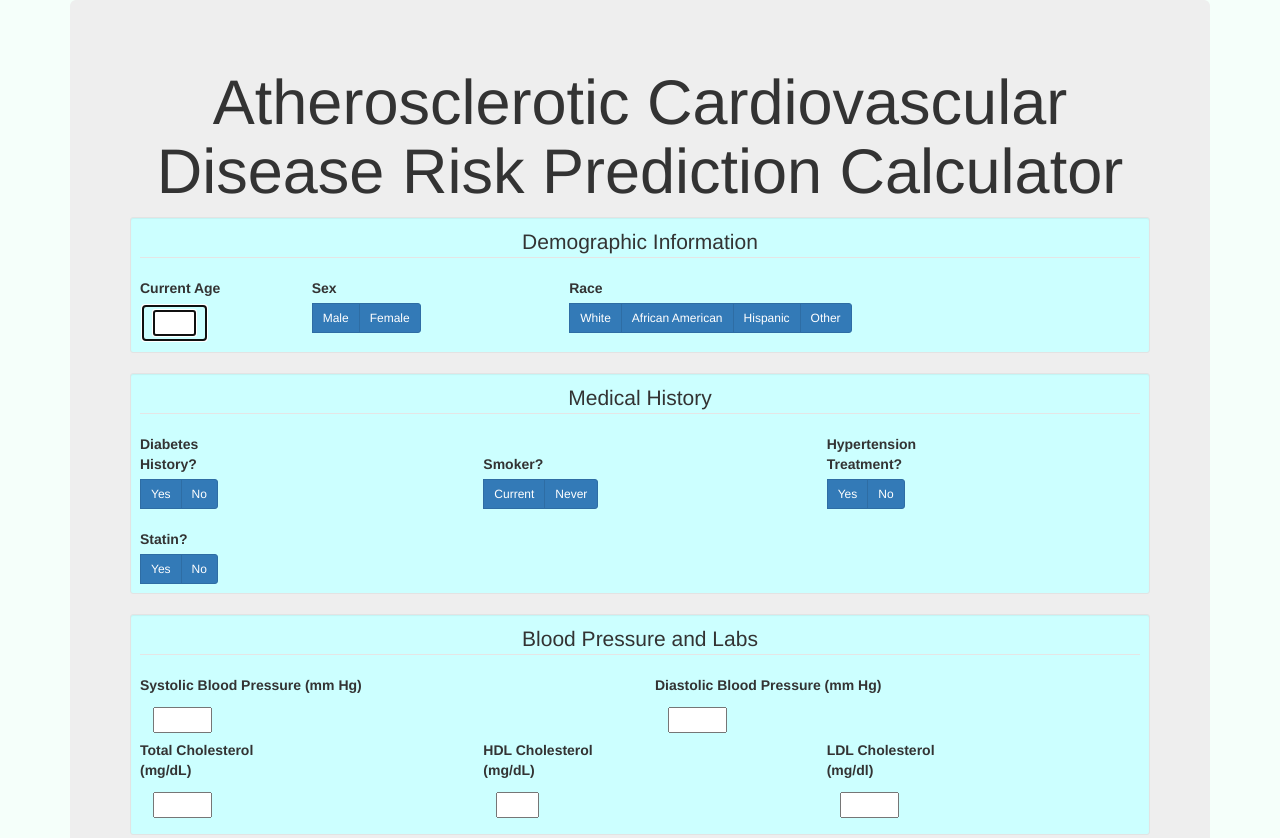
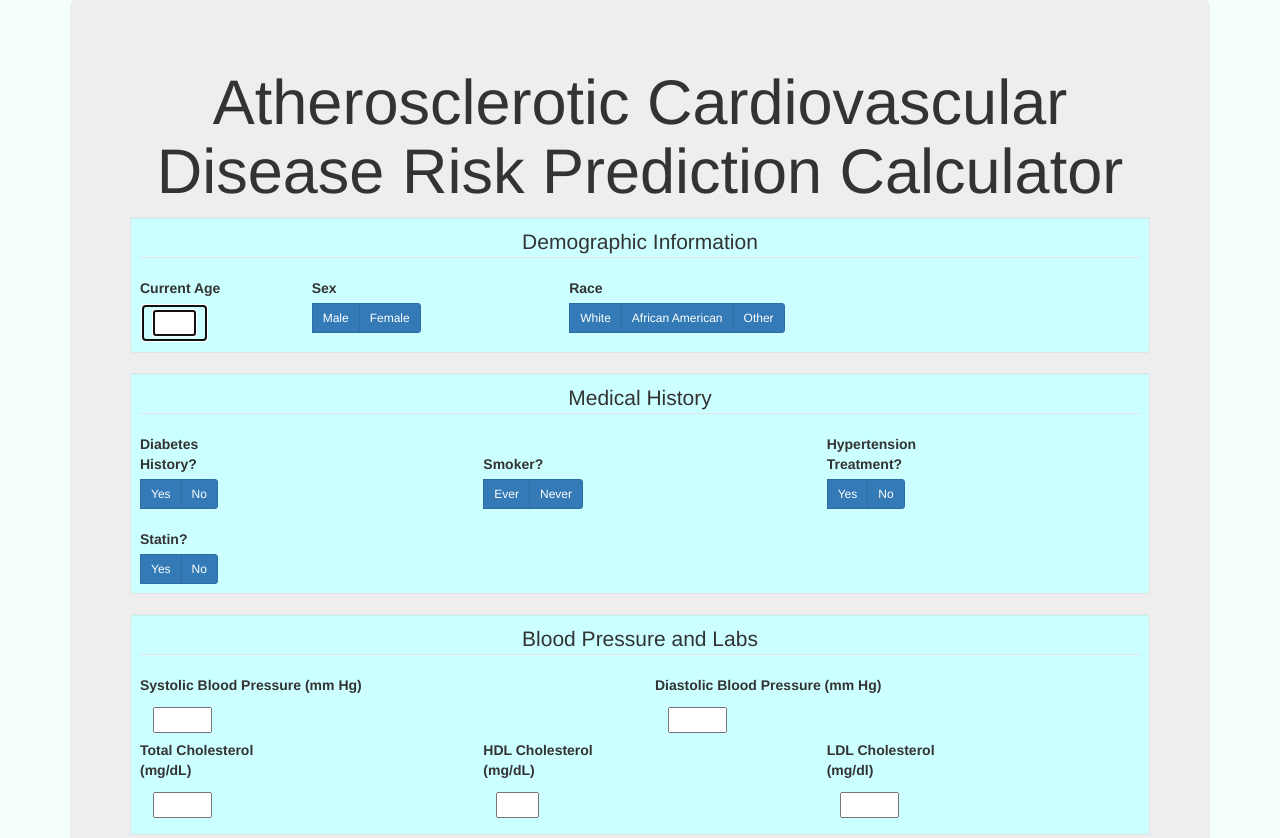
Before and after one commit to BOS-MAV/ACVD_Risk_Calculator, a plain HTML site: page index.html in a window 1280 px wide. Shown: the top 838 px of the page. Drawn offline with nearby package versions, Linux system fonts and the light colour scheme.

Commit message:
Update index.html

```diff
--- a/index.html
+++ b/index.html
@@ -55,9 +55,6 @@
                                     <label class="btn btn-primary btn-sm">
                                         <input type="radio" name="Race" value="AfrAm" required> African American
                                     </label>
-                                    <label class ="btn btn-primary btn-sm">
-                                        <input type="radio" name="Race" value="Hisp" required> Hispanic
-                                    </label>
                                     <label class="btn btn-primary btn-sm">
                                         <input type="radio" name="Race" value="Other"  required> Other
                                     </label>
@@ -87,7 +84,7 @@
                                     <label class = "topLabel">Smoker?</label>
                                     <div style="clear: both;"></div>
                                     <label class="btn btn-primary btn-sm" id = "smokeMark">
-                                        <input type="radio" name="Smoker" value="Current"  required> Current
+                                        <input type="radio" name="Smoker" value="Ever"  required> Ever
                                     </label>
                                     <label class="btn btn-primary btn-sm">
                                         <input type="radio" name="Smoker" value="Never" required> Never
```
